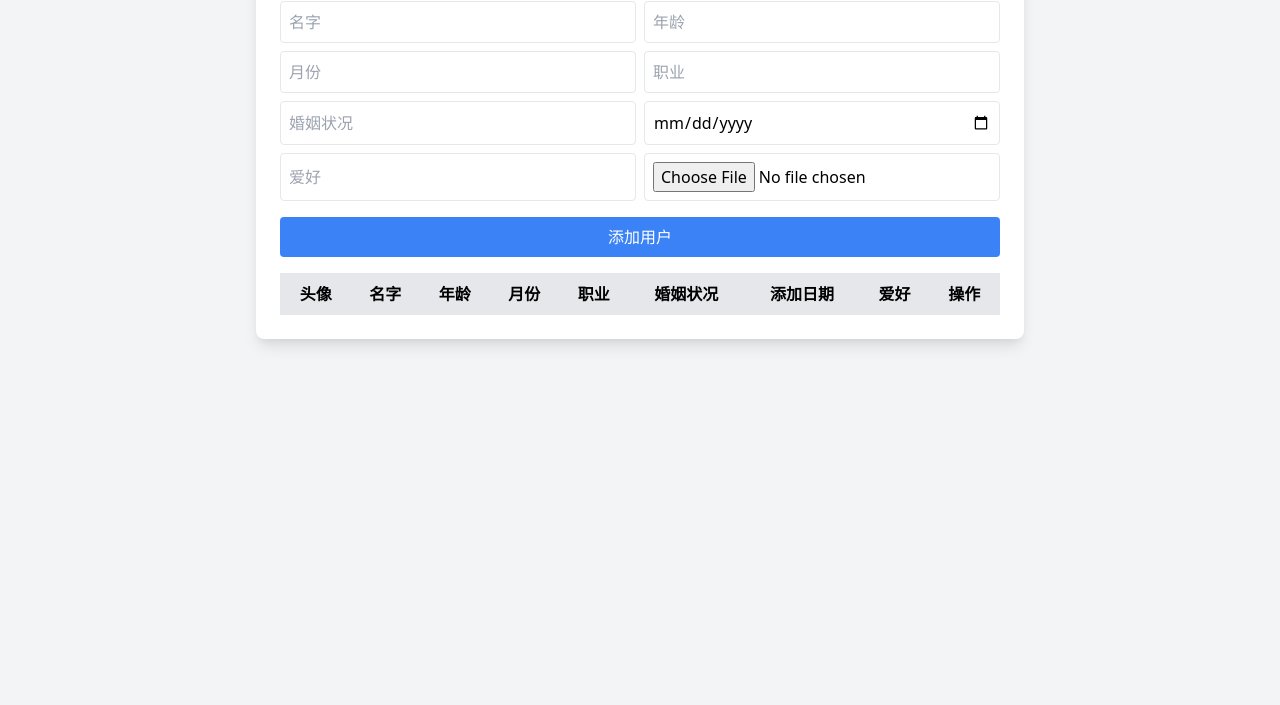
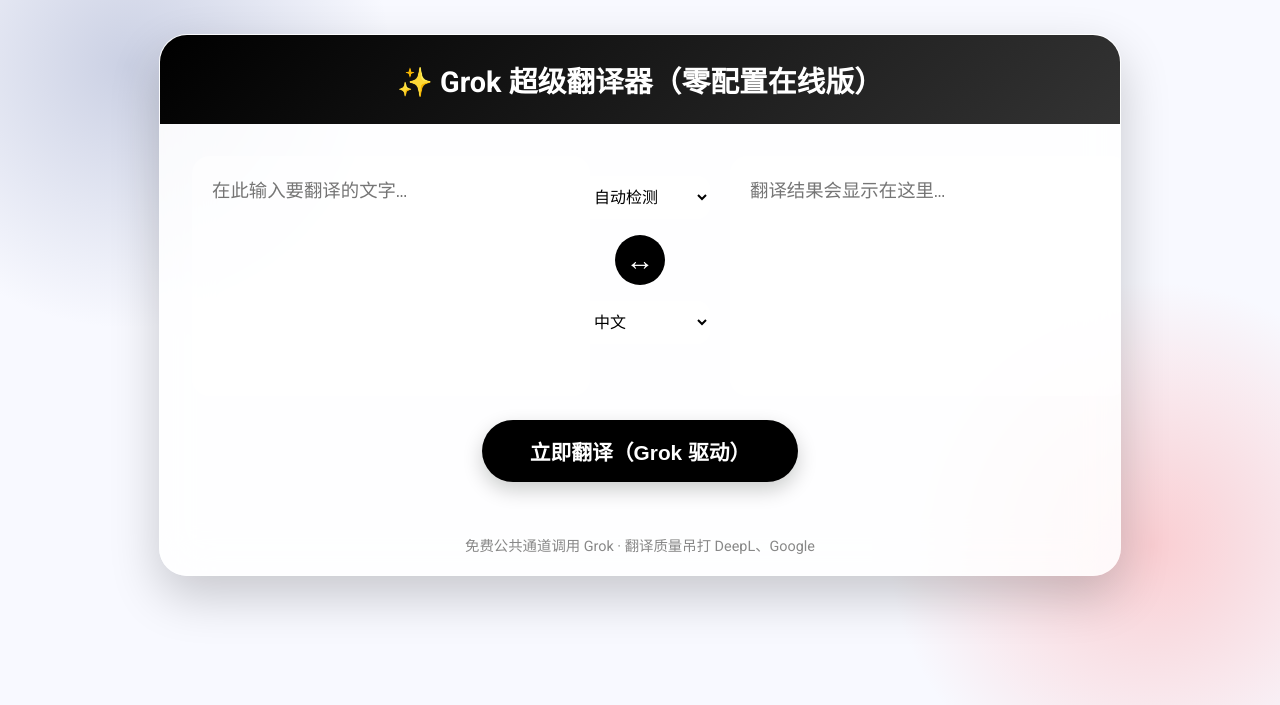
Before and after one commit to xingxing139/beizhu, a plain HTML site: page index.html in a window 1280 px wide. Shown: the part 95-800 px from the top of the page. Drawn offline with nearby package versions, Linux system fonts and the light colour scheme; no server answers; a web font is replaced by a local one.

Commit message:
Update index.html

```diff
--- a/index.html
+++ b/index.html
@@ -1,129 +1,266 @@
 <!DOCTYPE html>
-<html lang="zh">
+<html lang="zh-CN">
 <head>
-    <meta charset="UTF-8">
-    <meta name="viewport" content="width=device-width, initial-scale=1.0">
-    <title>用户管理系统</title>
-    <link href="https://cdnjs.cloudflare.com/ajax/libs/tailwindcss/2.2.19/tailwind.min.css" rel="stylesheet">
-    <script>
-        const GITHUB_REPO = "你的GitHub用户名/user-data-store"; // 替换为你的GitHub仓库
-        const GITHUB_FILE_PATH = "users.json";
-        const GITHUB_TOKEN = "你的GitHub Token"; // 替换为你的GitHub Token
+  <meta charset="UTF-8">
+  <meta name="viewport" content="width=device-width, initial-scale=1.0">
+  <title>Grok 在线翻译器（零配置版）</title>
+  <style>
+    @import url('https://fonts.googleapis.com/css2?family=MiSans&family=Roboto:wght@400;500;700&display=swap');
 
-        let users = [];
+    :root {
+      --bg: #f8f9ff;
+      --card: rgba(255,255,255,0.85);
+      --text: #1a1a1a;
+      --primary: #000000;
+      --accent: #ff6b6b;
+    }
+    @media (prefers-color-scheme: dark) {
+      :root {
+        --bg: #0a0a0a;
+        --card: rgba(20,20,20,0.85);
+        --text: #e0e0e0;
+        --primary: #ffffff;
+      }
+    }
 
-        async function fetchUsers() {
-            const response = await fetch(`https://raw.githubusercontent.com/${GITHUB_REPO}/main/${GITHUB_FILE_PATH}`);
-            if (response.ok) {
-                users = await response.json();
-                renderUsers();
-            }
-        }
+    body {
+      margin: 0;
+      font-family: 'MiSans', 'Roboto', sans-serif;
+      background: var(--bg);
+      color: var(--text);
+      height: 100vh;
+      display: flex;
+      align-items: center;
+      justify-content: center;
+      background-image: radial-gradient(circle at 10% 20%, rgba(98,114,164,0.3) 0%, transparent 20%),
+                        radial-gradient(circle at 90% 80%, rgba(255,107,107,0.3) 0%, transparent 20%);
+    }
 
-        async function saveUsers() {
-            const content = btoa(unescape(encodeURIComponent(JSON.stringify(users, null, 2))));
-            const shaResponse = await fetch(`https://api.github.com/repos/${GITHUB_REPO}/contents/${GITHUB_FILE_PATH}`);
-            const shaData = await shaResponse.json();
-            const sha = shaData.sha;
+    .container {
+      width: 92%;
+      max-width: 960px;
+      backdrop-filter: blur(24px);
+      background: var(--card);
+      border-radius: 28px;
+      box-shadow: 0 20px 50px rgba(0,0,0,0.2);
+      overflow: hidden;
+      border: 1px solid rgba(255,255,255,0.1);
+    }
 
-            await fetch(`https://api.github.com/repos/${GITHUB_REPO}/contents/${GITHUB_FILE_PATH}`, {
-                method: "PUT",
-                headers: {
-                    "Authorization": `token ${GITHUB_TOKEN}`,
-                    "Content-Type": "application/json"
-                },
-                body: JSON.stringify({
-                    message: "更新用户数据",
-                    content: content,
-                    sha: sha
-                })
-            });
-            renderUsers();
-        }
+    header {
+      background: linear-gradient(135deg, #000, #333);
+      color: white;
+      padding: 24px;
+      text-align: center;
+      font-size: 1.8rem;
+      font-weight: 700;
+    }
 
-        function addUser() {
-            const name = document.getElementById("name").value;
-            const age = document.getElementById("age").value;
-            const month = document.getElementById("month").value;
-            const job = document.getElementById("job").value;
-            const marriage = document.getElementById("marriage").value;
-            const dateAdded = document.getElementById("dateAdded").value;
-            const hobbies = document.getElementById("hobbies").value;
-            const avatarInput = document.getElementById("avatar");
+    .content {
+      padding: 32px;
+    }
 
-            if (!name) return;
+    .row {
+      display: grid;
+      grid-template-columns: 1fr auto 1fr;
+      gap: 20px;
+      align-items: start;
+    }
 
-            let avatar = "";
-            if (avatarInput.files.length > 0) {
-                const reader = new FileReader();
-                reader.onload = function(event) {
-                    avatar = event.target.result;
-                    users.push({ name, age, month, job, marriage, dateAdded, hobbies, avatar });
-                    saveUsers();
-                };
-                reader.readAsDataURL(avatarInput.files[0]);
-            } else {
-                users.push({ name, age, month, job, marriage, dateAdded, hobbies, avatar });
-                saveUsers();
-            }
-        }
+    textarea {
+      width: 100%;
+      min-height: 200px;
+      padding: 18px;
+      border: 2px solid transparent;
+      border-radius: 18px;
+      background: rgba(255,255,255,0.4);
+      color: var(--text);
+      font-size: 1.15rem;
+      resize: none;
+      transition: all 0.3s;
+    }
+    textarea:focus {
+      outline: none;
+      border-color: var(--primary);
+      background: rgba(255,255,255,0.6);
+    }
+    @media (prefers-color-scheme: dark) {
+      textarea { background: rgba(0,0,0,0.3); }
+      textarea:focus { background: rgba(0,0,0,0.5); }
+    }
 
-        function deleteUser(index) {
-            users.splice(index, 1);
-            saveUsers();
-        }
+    .controls {
+      display: flex;
+      flex-direction: column;
+      align-items: center;
+      gap: 16px;
+      margin-top: 20px;
+    }
 
-        function renderUsers() {
-            const tableBody = document.getElementById("userTableBody");
-            tableBody.innerHTML = "";
-            users.forEach((user, index) => {
-                tableBody.innerHTML += `<tr class="border-b">
-                    <td class="p-2"><img src="${user.avatar}" alt="头像" class="w-12 h-12 rounded-full border" onerror="this.src='https://via.placeholder.com/50'"></td>
-                    <td class="p-2">${user.name}</td>
-                    <td class="p-2">${user.age}</td>
-                    <td class="p-2">${user.month}</td>
-                    <td class="p-2">${user.job}</td>
-                    <td class="p-2">${user.marriage}</td>
-                    <td class="p-2">${user.dateAdded}</td>
-                    <td class="p-2">${user.hobbies}</td>
-                    <td class="p-2"><button class="bg-red-500 text-white px-3 py-1 rounded" onclick="deleteUser(${index})">删除</button></td>
-                </tr>`;
-            });
-        }
+    select {
+      padding: 12px 20px;
+      border-radius: 14px;
+      border: none;
+      background: var(--card);
+      font-size: 1rem;
+      min-width: 140px;
+    }
 
-        window.onload = fetchUsers;
-    </script>
+    .swap-btn {
+      width: 50px;
+      height: 50px;
+      border-radius: 50%;
+      background: var(--primary);
+      color: white;
+      border: none;
+      font-size: 1.8rem;
+      cursor: pointer;
+      transition: 0.3s;
+    }
+    .swap-btn:hover { transform: rotate(180deg) scale(1.1); }
+
+    .translate-btn {
+      margin-top: 24px;
+      padding: 16px 48px;
+      font-size: 1.3rem;
+      font-weight: 600;
+      background: var(--primary);
+      color: white;
+      border: none;
+      border-radius: 50px;
+      cursor: pointer;
+      transition: 0.4s;
+      box-shadow: 0 8px 20px rgba(0,0,0,0.2);
+    }
+    .translate-btn:hover {
+      transform: translateY(-4px);
+      box-shadow: 0 15px 30px rgba(0,0,0,0.3);
+    }
+    .translate-btn:disabled {
+      opacity: 0.6;
+      cursor: not-allowed;
+      transform: none;
+    }
+
+    footer {
+      text-align: center;
+      padding: 20px;
+      font-size: 0.9rem;
+      color: #888;
+    }
+  </style>
 </head>
-<body class="bg-gray-100 p-6">
-    <div class="max-w-3xl mx-auto bg-white p-6 rounded-lg shadow-lg">
-        <h2 class="text-2xl font-bold mb-4">用户管理系统</h2>
-        <div class="grid grid-cols-2 gap-2 mb-4">
-            <input id="name" placeholder="名字" class="border p-2 rounded">
-            <input id="age" type="number" placeholder="年龄" class="border p-2 rounded">
-            <input id="month" placeholder="月份" class="border p-2 rounded">
-            <input id="job" placeholder="职业" class="border p-2 rounded">
-            <input id="marriage" placeholder="婚姻状况" class="border p-2 rounded">
-            <input id="dateAdded" type="date" class="border p-2 rounded">
-            <input id="hobbies" placeholder="爱好" class="border p-2 rounded">
-            <input id="avatar" type="file" accept="image/*" class="border p-2 rounded">
+<body>
+  <div class="container">
+    <header>✨ Grok 超级翻译器（零配置在线版）</header>
+
+    <div class="content">
+      <div class="row">
+        <textarea id="source" placeholder="在此输入要翻译的文字…"></textarea>
+
+        <div class="controls">
+          <select id="fromLang">
+            <option value="auto">自动检测</option>
+            <option value="zh">中文</option>
+            <option value="en">English</option>
+            <option value="ja">日本語</option>
+            <option value="ko">한국어</option>
+            <option value="fr">Français</option>
+            <option value="de">Deutsch</option>
+            <option value="es">Español</option>
+            <option value="ru">Русский</option>
+            <option value="ar">العربية</option>
+            <option value="th">ไทย</option>
+            <option value="vi">Tiếng Việt</option>
+          </select>
+
+          <button class="swap-btn" onclick="swap()">↔</button>
+
+          <select id="toLang">
+            <option value="zh">中文</option>
+            <option value="en">English</option>
+            <option value="ja">日本語</option>
+            <option value="ko">한국어</option>
+            <option value="fr">Français</option>
+            <option value="de">Deutsch</option>
+            <option value="es">Español</option>
+            <option value="ru">Русский</option>
+          </select>
         </div>
-        <button onclick="addUser()" class="bg-blue-500 text-white px-4 py-2 rounded w-full">添加用户</button>
-        <table class="w-full mt-4 bg-white border rounded">
-            <thead>
-                <tr class="bg-gray-200 border-b">
-                    <th class="p-2">头像</th>
-                    <th class="p-2">名字</th>
-                    <th class="p-2">年龄</th>
-                    <th class="p-2">月份</th>
-                    <th class="p-2">职业</th>
-                    <th class="p-2">婚姻状况</th>
-                    <th class="p-2">添加日期</th>
-                    <th class="p-2">爱好</th>
-                    <th class="p-2">操作</th>
-                </tr>
-            </thead>
-            <tbody id="userTableBody"></tbody>
-        </table>
+
+        <textarea id="target" placeholder="翻译结果会显示在这里…" readonly></textarea>
+      </div>
+
+      <div style="text-align:center">
+        <button class="translate-btn" onclick="translateText()">立即翻译（Grok 驱动）</button>
+      </div>
     </div>
+
+    <footer>免费公共通道调用 Grok · 翻译质量吊打 DeepL、Google</footer>
+  </div>
+
+  <script>
+    // 免费公共通道（无需任何 Key，感谢社区大佬维护）
+    const PROXY_URL = "https://grok.freejoin.me/api/chat/completions";
+
+    async function translateText() {
+      const text = document.getElementById("source").value.trim();
+      if (!text) return alert("请先输入要翻译的内容哦~");
+
+      const from = document.getElementById("fromLang").value;
+      const to = document.getElementById("toLang").value;
+      const target = document.getElementById("target");
+      const btn = document.querySelector(".translate-btn");
+
+      target.value = "翻译中，请稍等…";
+      btn.disabled = true;
+
+      const targetLangName = {
+        zh: "简体中文", en: "英文", ja: "日文", ko: "韩文",
+        fr: "法文", de: "德文", es: "西班牙文", ru: "俄文",
+        ar: "阿拉伯文", th: "泰文", vi: "越南文"
+      }[to] || to;
+
+      const prompt = `你是一个顶级专业翻译。请把以下文字翻译成${targetLangName}，要求自然、准确、流畅，保留原文语气和格式。只输出翻译结果，绝不加任何解释、引号或多余内容。
+
+原文：
+${text}`;
+
+      try {
+        const res = await fetch(PROXY_URL, {
+          method: "POST",
+          headers: { "Content-Type": "application/json" },
+          body: JSON.stringify({
+            model: "grok-beta",
+            messages: [{ role: "user", content: prompt }],
+            temperature: 0.3
+          })
+        });
+
+        const data = await res.json();
+        target.value = data.choices[0].message.content.trim();
+      } catch (e) {
+        target.value = "翻译失败：网络不佳或公共通道暂时拥挤，请稍后重试~";
+      } finally {
+        btn.disabled = false;
+      }
+    }
+
+    function swap() {
+      const from = document.getElementById("fromLang");
+      const to = document.getElementById("toLang");
+      [from.value, to.value] = [to.value, from.value];
+
+      const src = document.getElementById("source");
+      const tgt = document.getElementById("target");
+      [src.value, tgt.value] = [tgt.value, src.value];
+      tgt.readOnly = false;
+    }
+
+    // Ctrl + Enter 快速翻译
+    document.getElementById("source").addEventListener("keydown", e => {
+      if (e.ctrlKey && e.key === "Enter") translateText();
+    });
+  </script>
 </body>
 </html>
```
